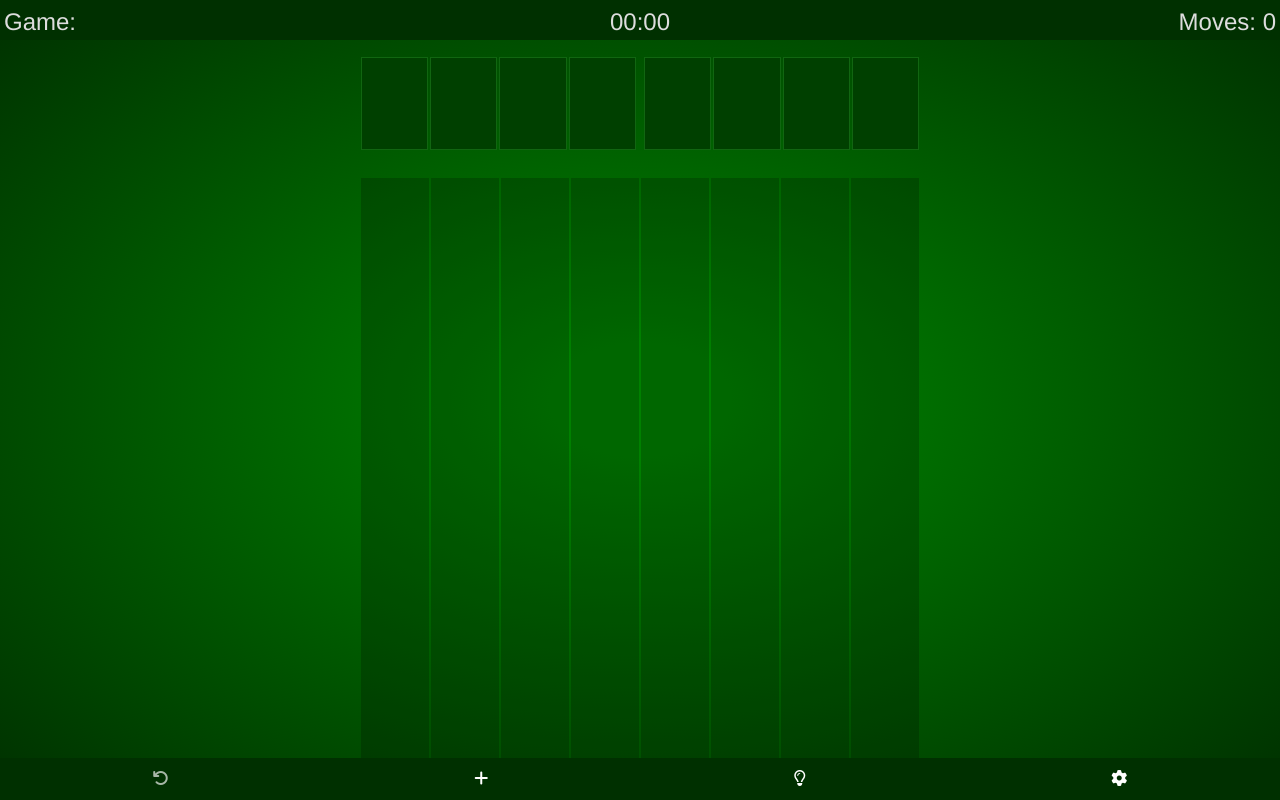
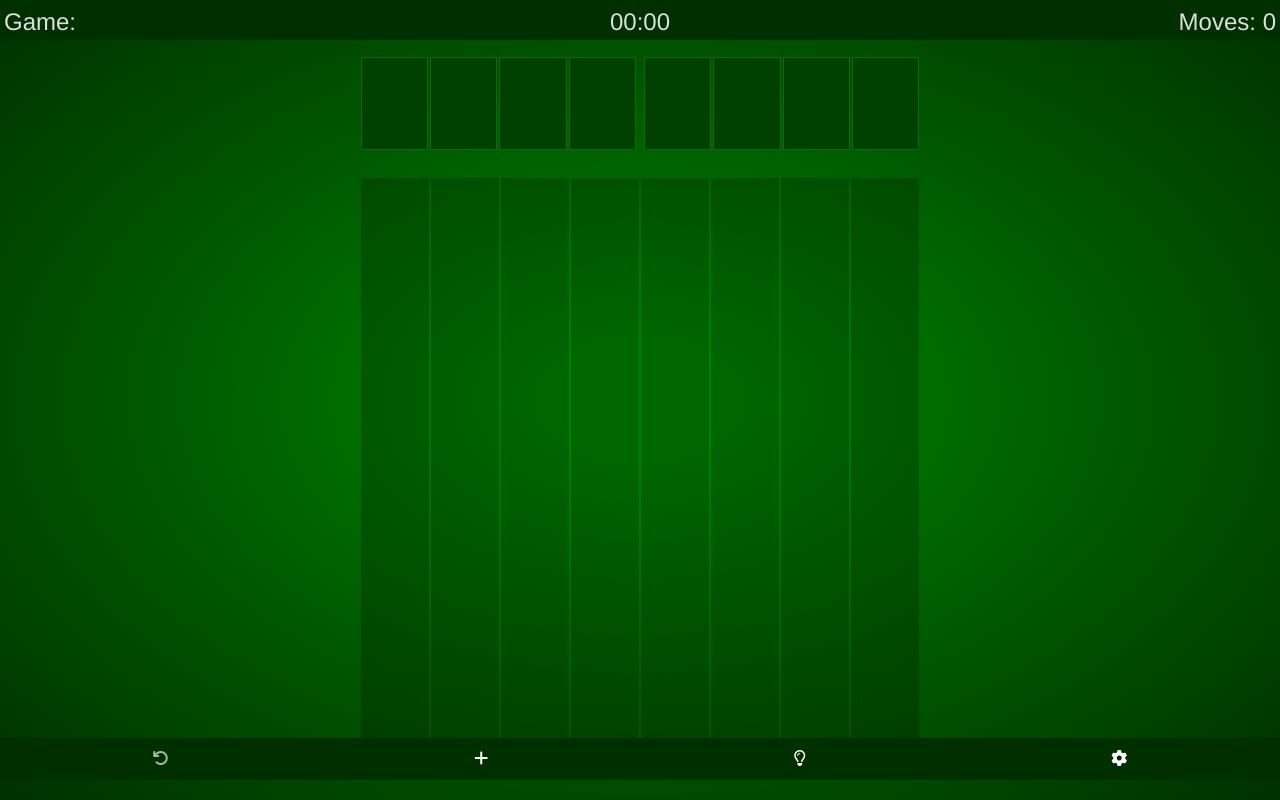
Before and after one commit to jkt3000/freecell-svelte, a Svelte app: page / in a window 1280 px wide. Built offline with nearby package versions, Linux system fonts and the light colour scheme.

Commit message:
fix move count. fix footer bar up a bit for ipad

```diff
--- a/src/App.svelte
+++ b/src/App.svelte
@@ -405,7 +405,7 @@
 <nav class="navbar navbar-dark bg-dark m-0 p-1 header">
   <div class='navsection text-left'>Game: {gameId || ' '}</div>
   <div class='navsection text-center'>{timeToString($timeElapsed)}</div>
-  <div class='navsection text-right'>Moves: {$moves.length || 0}</div>
+  <div class='navsection text-right'>Moves: {$moves}</div>
 </nav>
 
 <div class='container board'>
--- a/src/footer.svelte
+++ b/src/footer.svelte
@@ -24,7 +24,7 @@
 </script>
 
 
-<nav class="navbar fixed-bottom navbar-dark bg-dark p-0">
+<nav class="navbar fixed-bottom navbar-dark bg-dark p-0" id='footer'>
   <ul class="nav justify-content-around" style='width:100%'>
     <li class="nav-item">
       <a class="nav-link btn btn-link text-white" href="#" class:disabled={disableUndo} on:click|preventDefault={undo}>
@@ -48,3 +48,9 @@
     </li>
   </ul>
 </nav>
+
+<style type="text/scss">
+  #footer {
+    bottom:  20px !important;
+  }
+</style>
```
